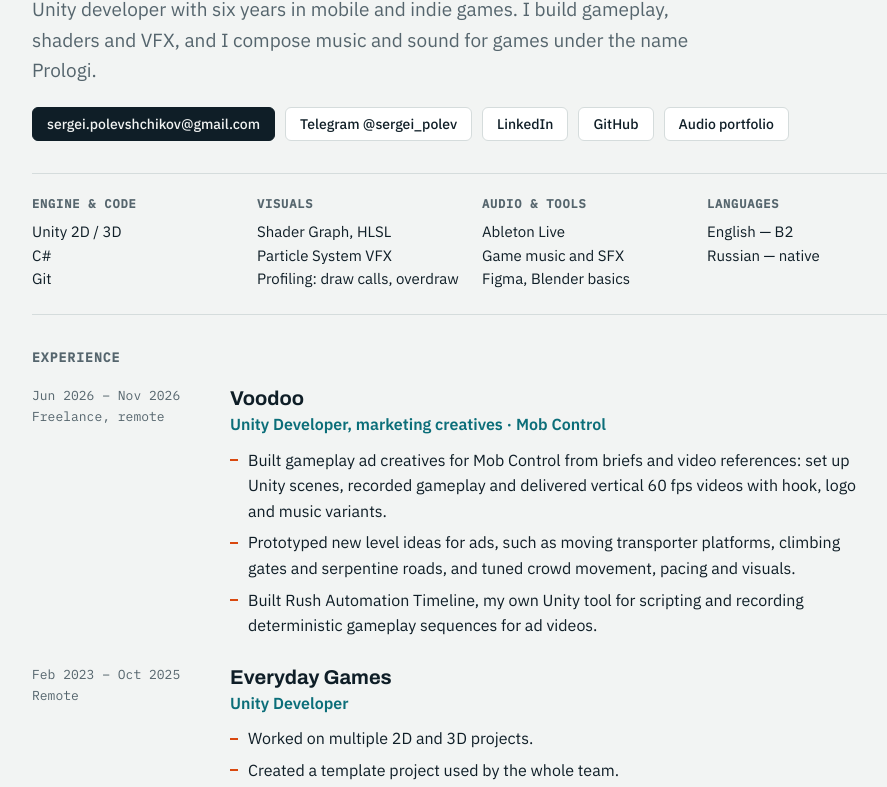
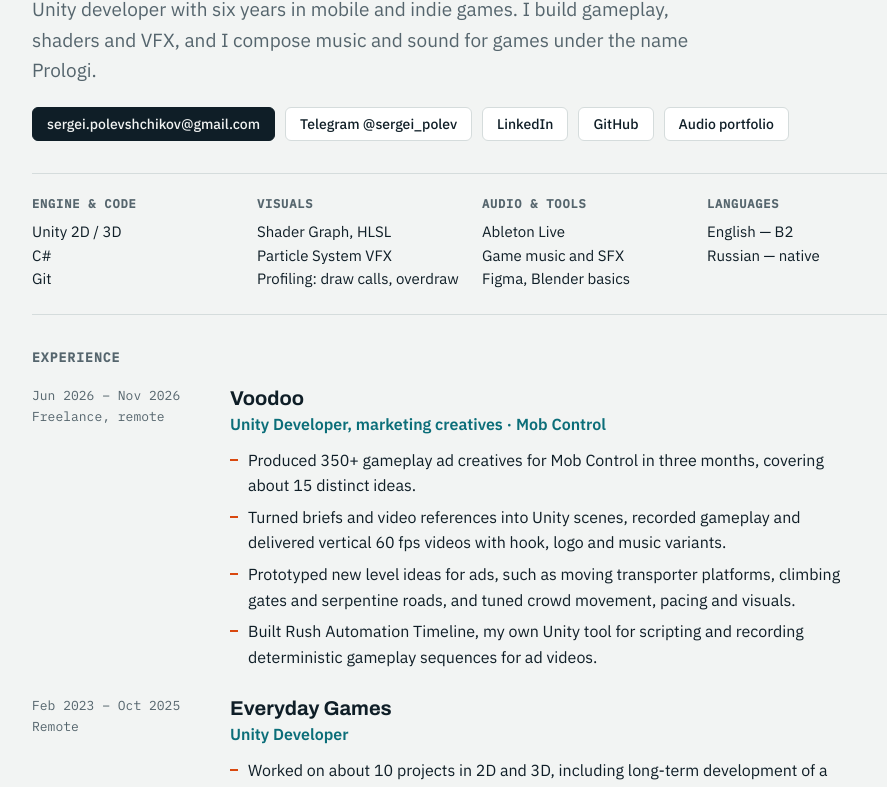
Before and after one commit to SergeiPolev/SergeiPolev.github.io, a plain HTML site: page cv/index.html in a window 1280 px wide. Shown: the part 158-945 px from the top of the page, without its empty margins (168-1055 px from the left). Drawn offline with Linux system fonts and the light colour scheme.

Commit message:
CV: add numbers for Voodoo and Everyday Games
Co-Authored-By: Claude Opus 5.5 <noreply@anthropic.com>
Claude-Session: https://claude.ai/code/session_012VtwaCUTXSWnjekHZiL9u1

```diff
--- a/cv/index.html
+++ b/cv/index.html
@@ -131,7 +131,8 @@ footer{padding:28px 0 56px;color:var(--muted);font-size:14px;display:flex;flex-w
       <h3>Voodoo</h3>
       <p class="title">Unity Developer, marketing creatives · Mob Control</p>
       <ul>
-        <li>Built gameplay ad creatives for Mob Control from briefs and video references: set up Unity scenes, recorded gameplay and delivered vertical 60 fps videos with hook, logo and music variants.</li>
+        <li>Produced 350+ gameplay ad creatives for Mob Control in three months, covering about 15 distinct ideas.</li>
+        <li>Turned briefs and video references into Unity scenes, recorded gameplay and delivered vertical 60 fps videos with hook, logo and music variants.</li>
         <li>Prototyped new level ideas for ads, such as moving transporter platforms, climbing gates and serpentine roads, and tuned crowd movement, pacing and visuals.</li>
         <li>Built Rush Automation Timeline, my own Unity tool for scripting and recording deterministic gameplay sequences for ad videos.</li>
       </ul>
@@ -144,7 +145,7 @@ footer{padding:28px 0 56px;color:var(--muted);font-size:14px;display:flex;flex-w
       <h3>Everyday Games</h3>
       <p class="title">Unity Developer</p>
       <ul>
-        <li>Worked on multiple 2D and 3D projects.</li>
+        <li>Worked on about 10 projects in 2D and 3D, including long-term development of a roguelike.</li>
         <li>Created a template project used by the whole team.</li>
         <li>Made several shaders in Shader Graph.</li>
         <li>Designed a stats and skills system in the style of classic roguelikes.</li>
```
